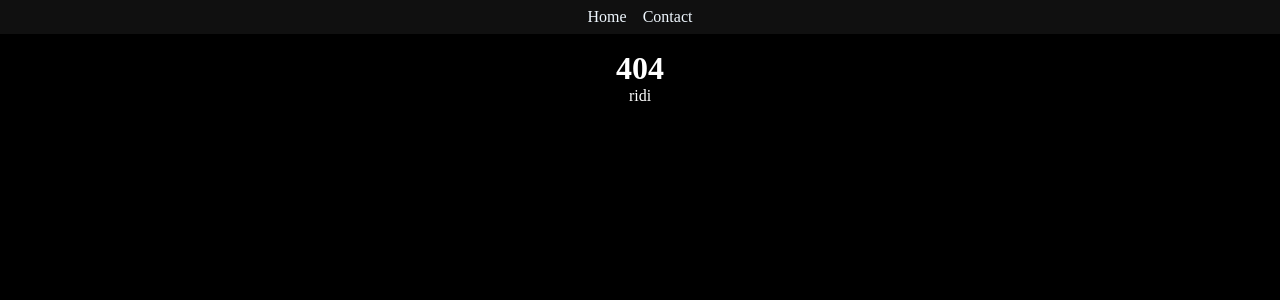
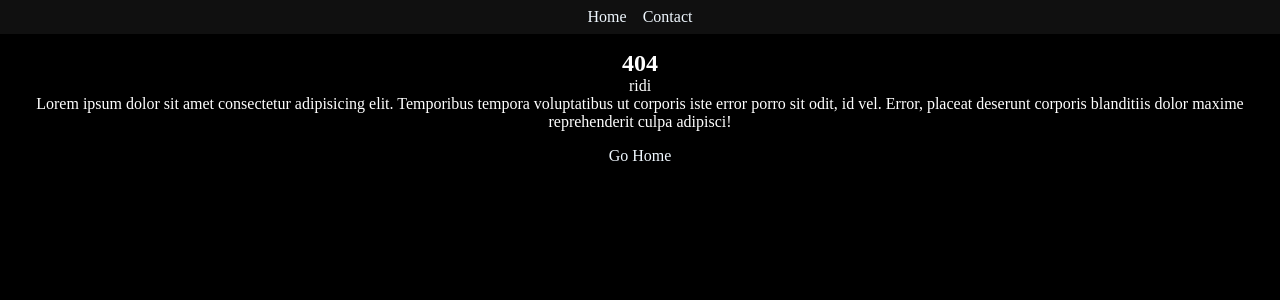
Before and after one commit to Sobhan-SRZA/express-homeworks, a Node server app: page /404 in a window 1280 px wide. Shown: the top 300 px of the page. Run offline with Node 20, Linux system fonts and the light colour scheme.

Commit message:
Update 404.ejs

```diff
--- a/lesson 1 - test ejs and login api/views/404.ejs
+++ b/lesson 1 - test ejs and login api/views/404.ejs
@@ -11,8 +11,15 @@
 <body>
     <%- include("components/header") %>
 
-    <h1>404</h1>
-    <p>ridi</p>
+    <section>
+        <h1>404</h1>
+        <p>ridi</p>
+        <p>Lorem ipsum dolor sit amet consectetur adipisicing elit. Temporibus tempora voluptatibus ut corporis iste error porro sit odit, id vel. Error, placeat deserunt corporis blanditiis dolor maxime reprehenderit culpa adipisci!</p>
+    </section>
+
+    <section>
+        <a href="/">Go Home</a>
+    </section>
 </body>
 
 </html>
```
